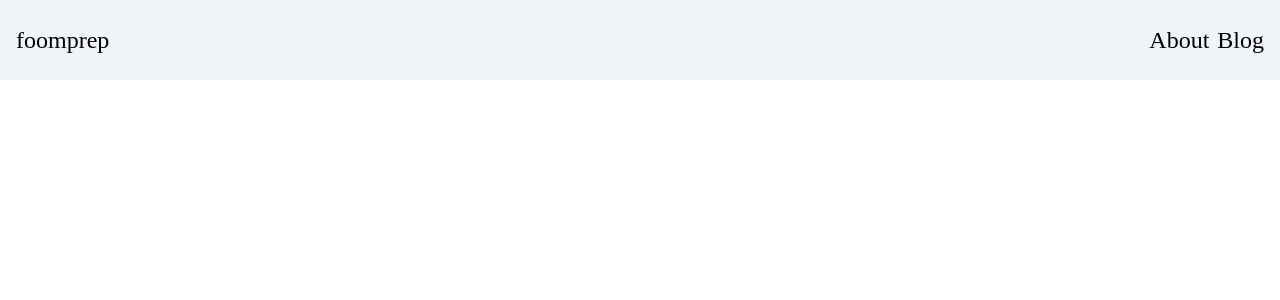
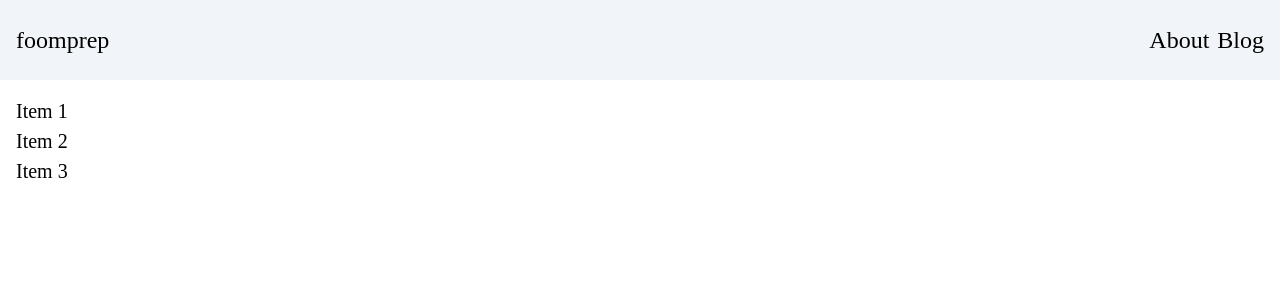
Before and after one commit to eurdoch/eurdoch.github.io, a React (Vite) app: page /blog in a window 1280 px wide. Shown: the top 300 px of the page. Built offline with nearby package versions, Linux system fonts and the light colour scheme.

Commit message:
Add a list in divs

```diff
--- a/src/Blog.tsx
+++ b/src/Blog.tsx
@@ -1,6 +1,12 @@
+
 const Blog = () => {
   return (
     <div>
+      <ul>
+        <li>Item 1</li>
+        <li>Item 2</li>
+        <li>Item 3</li>
+      </ul>
     </div>
   )
 }
```
